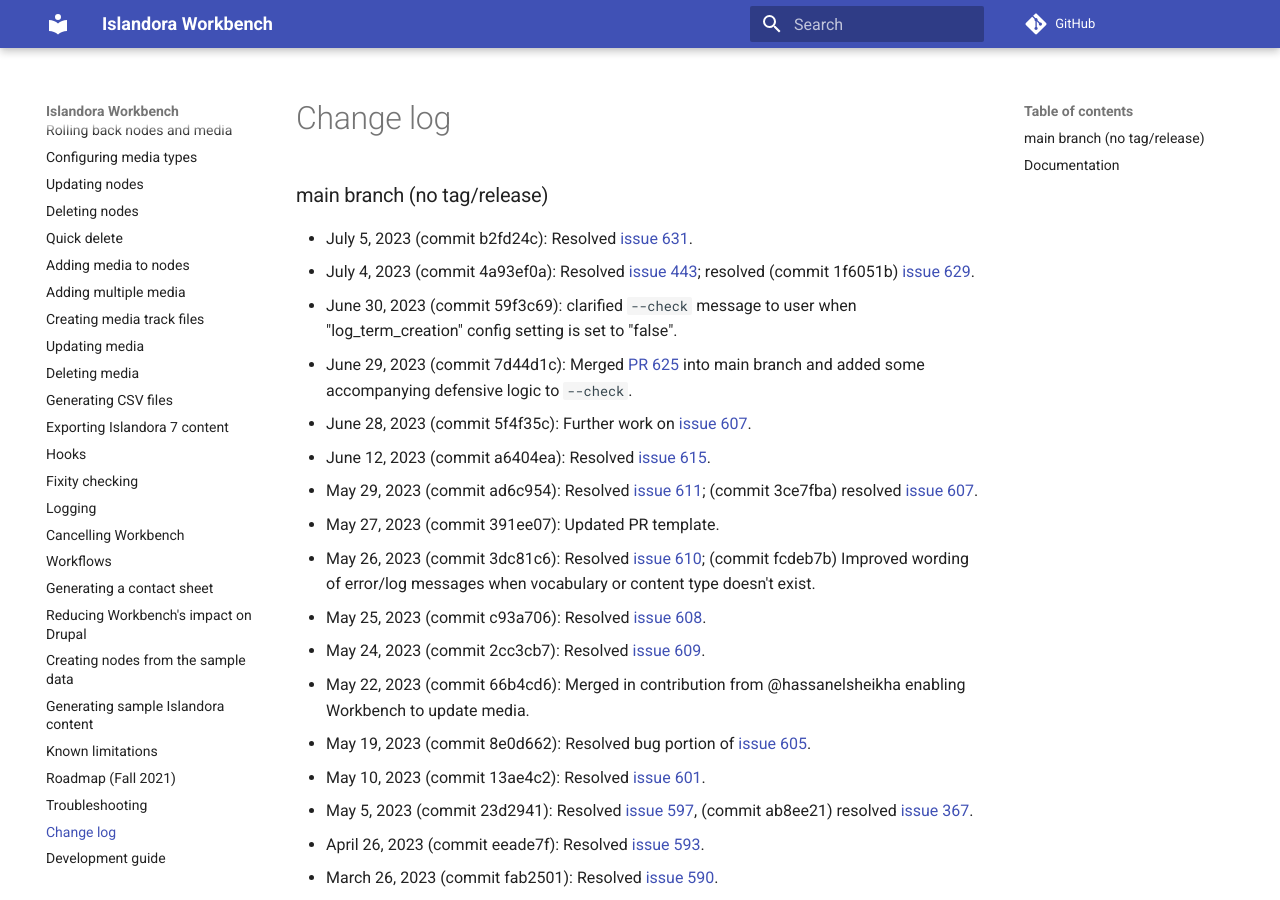
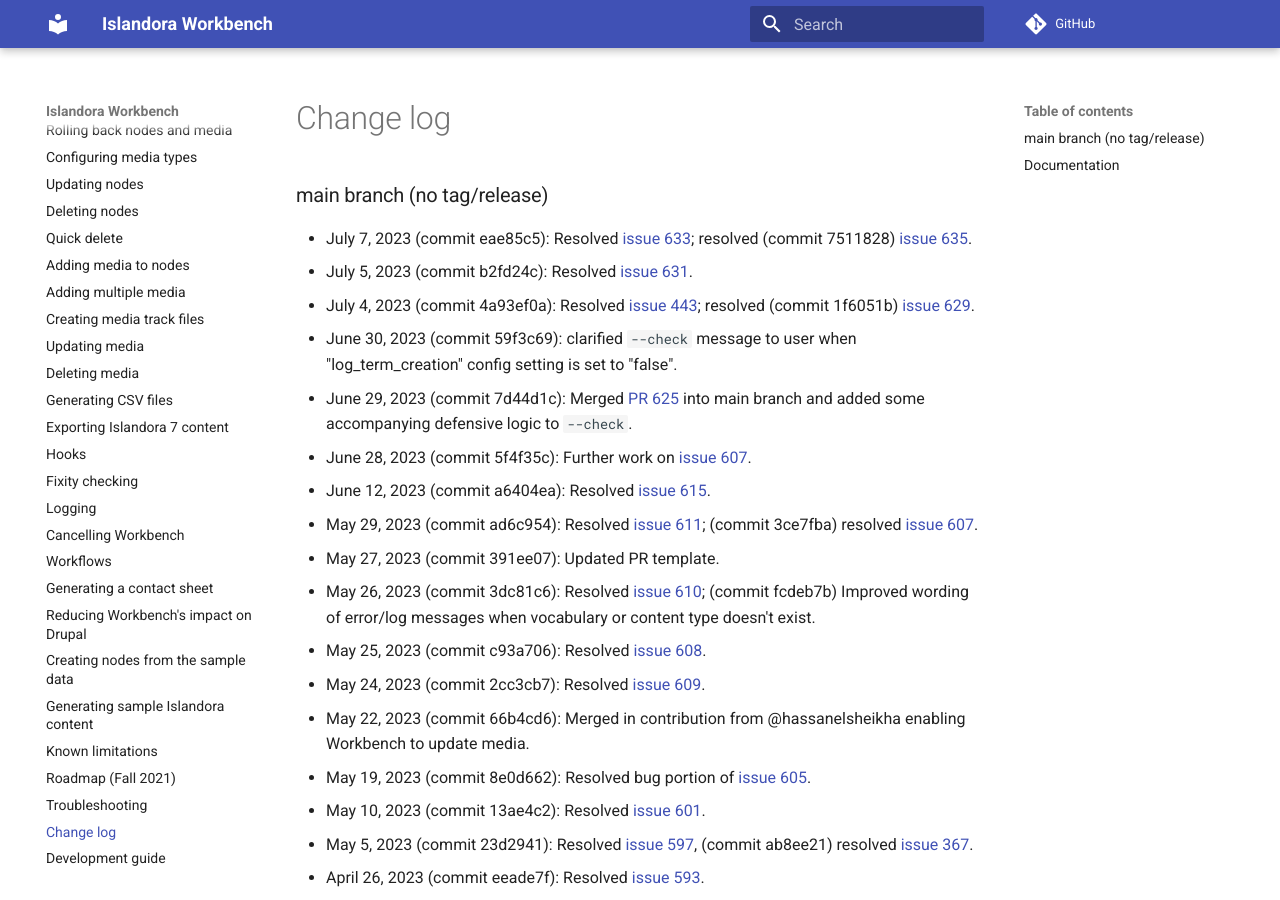
Before and after one commit to mjordan/islandora_workbench_docs, an MkDocs documentation site: the page built from docs/changelog.md, in a window 1280 px wide and 900 px high. Built offline with MkDocs 1.6.1 and Material for MkDocs 9.7.7, drawn with Linux system fonts in a browser that asks for light colours; comment, search, counter and statistics services are not loaded.

Commit message:
Updated changelog.

```diff
--- a/docs/changelog.md
+++ b/docs/changelog.md
@@ -1,5 +1,6 @@
 ### main branch (no tag/release)
 
+* July 7, 2023 (commit eae85c5): Resolved [issue 633](https://github.com/mjordan/islandora_workbench/issues/633); resolved (commit 7511828) [issue 635](https://github.com/mjordan/islandora_workbench/issues/635).
 * July 5, 2023 (commit b2fd24c): Resolved [issue 631](https://github.com/mjordan/islandora_workbench/issues/631).
 * July 4, 2023 (commit 4a93ef0a): Resolved [issue 443](https://github.com/mjordan/islandora_workbench/issues/443); resolved (commit 1f6051b) [issue 629](https://github.com/mjordan/islandora_workbench/issues/629).
 * June 30, 2023 (commit 59f3c69): clarified `--check` message to user when "log_term_creation" config setting is set to "false".
```
